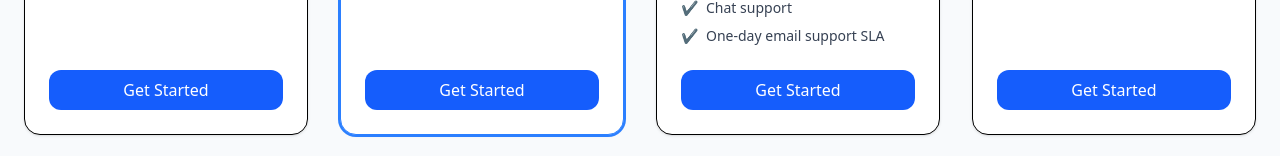
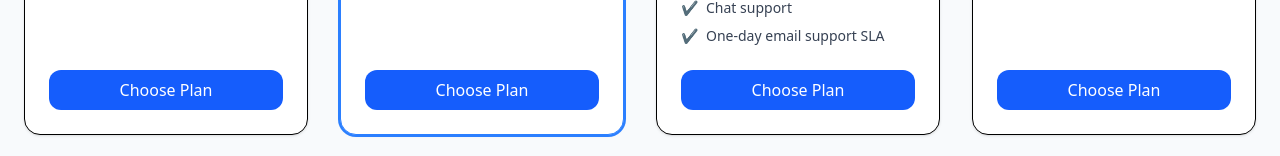
Before and after one commit to AnamulHaqueN/mini-screenshot-activity-tracker, a Next.js app in the folder apps/frontend/: page /pricing in a window 1280 px wide. Shown: the part 796-952 px from the top of the page. Built offline with nearby package versions, Linux system fonts and the light colour scheme; no server answers.

Commit message:
add: update Navbar to redirect to Pricing page and enhance Pricing component with plan selection

```diff
--- a/apps/frontend/components/dashboard/navbar.tsx
+++ b/apps/frontend/components/dashboard/navbar.tsx
@@ -99,7 +99,7 @@ export default function Navbar() {
                            Sign In
                         </button>
                         <button
-                           onClick={() => router.push("/register")}
+                           onClick={() => router.push("/pricing")}
                            className="px-4 py-2 text-sm font-medium bg-blue-600 text-white rounded-lg hover:bg-blue-700 transition">
                            Get Started
                         </button>
--- a/apps/frontend/components/plans/Pricing.tsx
+++ b/apps/frontend/components/plans/Pricing.tsx
@@ -1,7 +1,10 @@
 "use client"
+
+import {useRouter} from "next/navigation"
 
 const plans = [
    {
+      id: 1,
       name: "Starter",
       price: "$7",
       period: "/ seat / mo",
@@ -19,6 +22,7 @@ const plans = [
       ],
    },
    {
+      id: 2,
       name: "Grow",
       price: "$9",
       period: "/ seat / mo",
@@ -38,6 +42,7 @@ const plans = [
       highlight: true,
    },
    {
+      id: 3,
       name: "Team",
       price: "$12",
       period: "/ seat / mo",
@@ -61,6 +66,7 @@ const plans = [
       ],
    },
    {
+      id: 4,
       name: "Enterprise",
       price: "$25",
       period: "/ seat / mo",
@@ -83,6 +89,12 @@ const plans = [
 ]
 
 export default function Pricing() {
+   const router = useRouter()
+
+   const handleBuy = (id: number) => {
+      router.push(`/register?plan_id=${id}`)
+   }
+
    return (
       <div className="bg-slate-50 py-20 px-6">
          <div className="max-w-7xl mx-auto text-center mb-12">
@@ -123,8 +135,10 @@ export default function Pricing() {
                      ))}
                   </ul>
 
-                  <button className="mt-6 w-full bg-blue-600 text-white py-2 rounded-xl hover:bg-blue-700 transition">
-                     Get Started
+                  <button
+                     onClick={() => handleBuy(plan.id)}
+                     className="mt-6 w-full bg-blue-600 text-white py-2 rounded-xl hover:bg-blue-700 transition">
+                     Choose Plan
                   </button>
                </div>
             ))}
```
